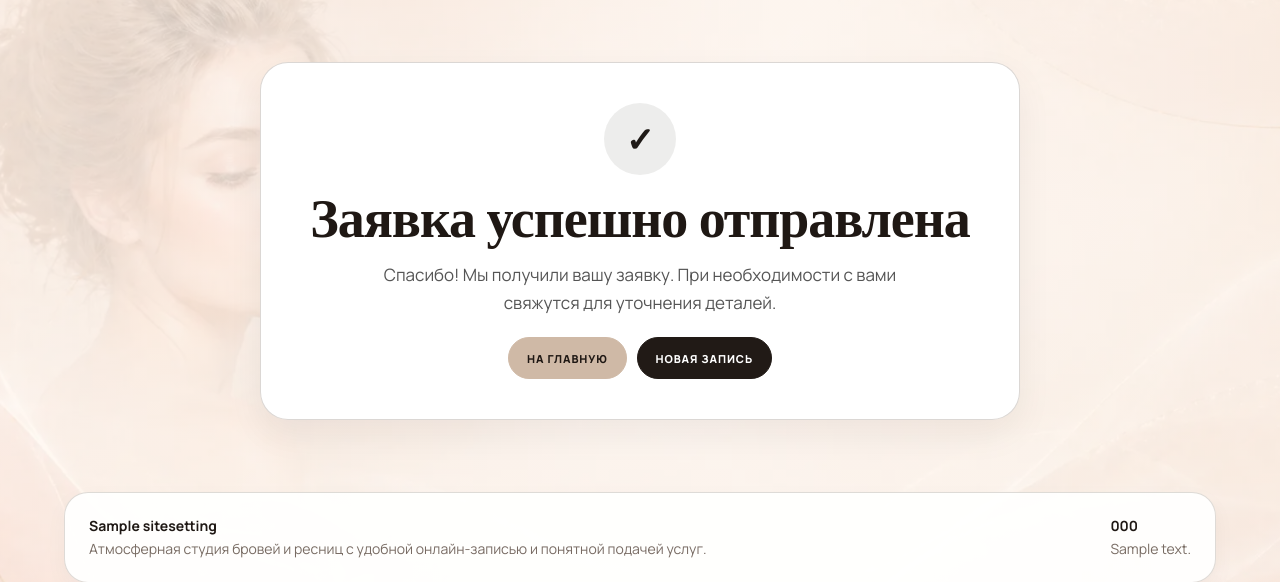
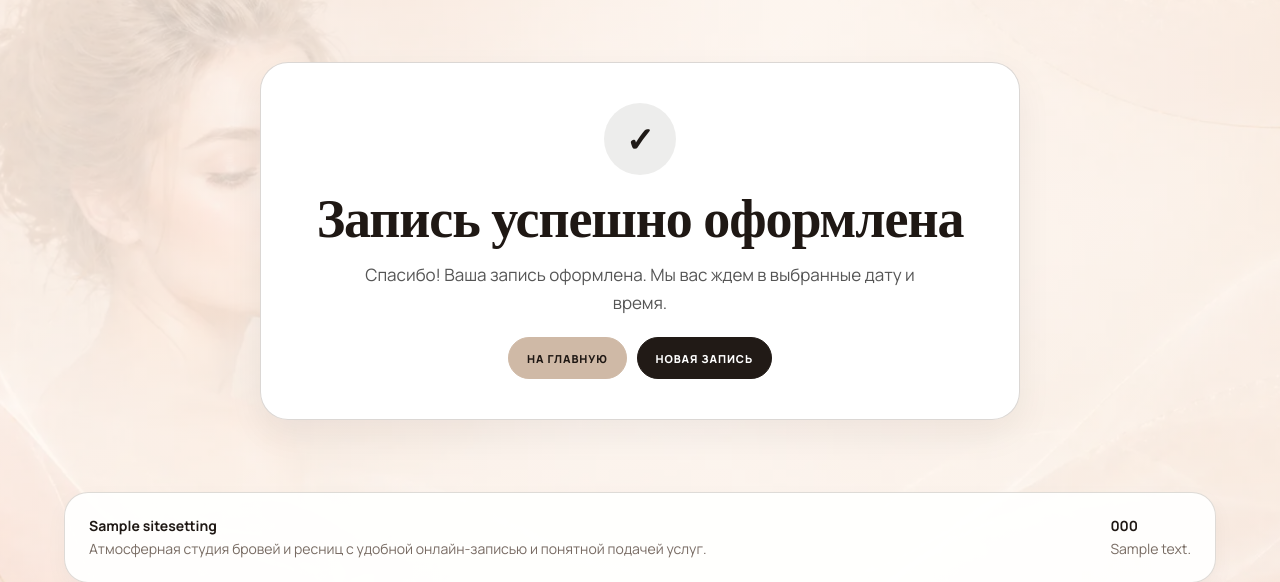
Before and after one commit to yur1on/project_Yanina, a Django app: page /booking/success/ in a window 1280 px wide. Shown: the part 61-643 px from the top of the page. Run offline with Django 5.2, Linux system fonts and the light colour scheme; tables that the repository leaves empty hold one stand-in row (values such as "Sample post").

Commit message:
Initial commit

```diff
--- a/apps/booking/views.py
+++ b/apps/booking/views.py
@@ -165,21 +165,51 @@ class PublicBookingView(View):
             "prepayment_required": service.prepayment_required,
             "phone": client.phone,
         }
+        request.session["last_booking_id"] = appointment.id
 
         notify_new_appointment(appointment)
 
-        messages.success(request, "Ваша заявка на запись успешно отправлена.")
+        messages.success(request, "Ваша запись успешно оформлена.")
         return redirect("booking:booking_success")
 
 
 class BookingSuccessView(View):
     template_name = "booking/booking_success.html"
 
+    @staticmethod
+    def _build_booking_summary(appointment):
+        local_start = timezone.localtime(appointment.start_at)
+        return {
+            "service_name": appointment.service.name,
+            "master_name": appointment.master.display_name,
+            "date": local_start.strftime("%d.%m.%Y"),
+            "time": local_start.strftime("%H:%M"),
+            "price": str(appointment.price) if appointment.price is not None else "",
+            "duration_minutes": appointment.duration_minutes,
+            "prepayment_required": appointment.service.prepayment_required,
+            "phone": appointment.client.phone,
+        }
+
     def get(self, request):
+        booking_summary = request.session.get("last_booking_summary")
+
+        if booking_summary is None:
+            appointment_id = request.session.get("last_booking_id")
+            appointment = (
+                Appointment.objects.filter(pk=appointment_id)
+                .select_related("client", "master", "service")
+                .first()
+                if appointment_id
+                else None
+            )
+            if appointment:
+                booking_summary = self._build_booking_summary(appointment)
+                request.session["last_booking_summary"] = booking_summary
+
         return render(
             request,
             self.template_name,
-            {"booking_summary": request.session.pop("last_booking_summary", None)},
+            {"booking_summary": booking_summary},
         )
 
 
--- a/templates/base.html
+++ b/templates/base.html
@@ -1,3 +1,4 @@
+{% load static %}
 <!DOCTYPE html>
 <html lang="ru">
 <head>
@@ -12,6 +13,13 @@
             {% endif %}
         {% endblock %}
     </title>
+
+    <link rel="icon" type="image/png" sizes="48x48" href="{% static 'favicons/favicon-48.png' %}">
+    <link rel="icon" type="image/png" sizes="32x32" href="{% static 'favicons/favicon-32.png' %}">
+    <link rel="icon" type="image/png" sizes="16x16" href="{% static 'favicons/favicon-16.png' %}">
+    <link rel="apple-touch-icon" sizes="180x180" href="{% static 'favicons/apple-touch-icon.png' %}">
+    <link rel="manifest" href="{% static 'favicons/site.webmanifest' %}">
+    <meta name="theme-color" content="#302f2b">
 
     <link rel="preconnect" href="https://fonts.googleapis.com">
     <link rel="preconnect" href="https://fonts.gstatic.com" crossorigin>
--- a/templates/booking/booking_form.html
+++ b/templates/booking/booking_form.html
@@ -16,7 +16,7 @@
             <div class="booking-header">
                 <span class="booking-badge">Запись онлайн</span>
                 <h1>Выберите удобное время</h1>
-                <p>Заполните форму, и мы подтвердим запись в ближайшее время.</p>
+                <p>Заполните форму, чтобы оформить запись на выбранное время.</p>
             </div>
 
             <div class="booking-grid">
@@ -135,7 +135,7 @@
                         <div class="form-actions">
                             <button type="button" class="btn-secondary" id="prevBtn" style="display: none;">Назад</button>
                             <button type="button" class="btn-primary" id="nextBtn">Далее</button>
-                            <button type="submit" class="btn-primary" id="submitBtn" style="display: none;">Отправить заявку</button>
+                            <button type="submit" class="btn-primary" id="submitBtn" style="display: none;">Оформить запись</button>
                         </div>
                     </form>
                 </div>
--- a/templates/booking/booking_success.html
+++ b/templates/booking/booking_success.html
@@ -1,34 +1,40 @@
 {% extends "base.html" %}
 {% load static %}
 
-{% block title %}Заявка отправлена{% endblock %}
+{% block title %}Запись оформлена{% endblock %}
 {% block body_class %}booking-success-page{% endblock %}
 
 {% block content %}
     <section class="section">
         <div class="content-card success-card">
             <div class="success-icon">✓</div>
-            <h1>Заявка успешно отправлена</h1>
+            <h1>Запись успешно оформлена</h1>
             <p>
-                Спасибо! Мы получили вашу заявку.
-                При необходимости с вами свяжутся для уточнения деталей.
+                Спасибо! Ваша запись оформлена.
+                Мы вас ждем в выбранные дату и время.
             </p>
 
             {% if booking_summary %}
                 <div class="success-summary">
                     <h2>Детали вашей записи</h2>
+                    <div class="success-summary__highlight">
+                        <div>
+                            <span>Дата</span>
+                            <strong>{{ booking_summary.date }}</strong>
+                        </div>
+                        <div>
+                            <span>Время</span>
+                            <strong>{{ booking_summary.time }}</strong>
+                        </div>
+                    </div>
                     <div class="success-summary__grid">
                         <div><strong>Услуга:</strong> {{ booking_summary.service_name }}</div>
                         <div><strong>Мастер:</strong> {{ booking_summary.master_name }}</div>
-                        <div><strong>Дата:</strong> {{ booking_summary.date }}</div>
-                        <div><strong>Время:</strong> {{ booking_summary.time }}</div>
                         <div><strong>Длительность:</strong> {{ booking_summary.duration_minutes }} мин</div>
-                        <div><strong>Цена:</strong> {{ booking_summary.price }} BYN</div>
+                        {% if booking_summary.price %}
+                            <div><strong>Цена:</strong> {{ booking_summary.price }} BYN</div>
+                        {% endif %}
                         <div><strong>Телефон:</strong> {{ booking_summary.phone }}</div>
-                        <div>
-                            <strong>Предоплата:</strong>
-                            {% if booking_summary.prepayment_required %}требуется{% else %}не требуется{% endif %}
-                        </div>
                     </div>
                 </div>
             {% endif %}
```
Also changed, not shown: other parts of templates/booking/booking_success.html (+33 -0 lines), static/favicons/apple-touch-icon.png (added), static/favicons/favicon-16.png (added), static/favicons/favicon-192.png (added), static/favicons/favicon-32.png (added), static/favicons/favicon-48.png (added), static/favicons/favicon-512.png (added), static/favicons/favicon-source.png (added), static/favicons/site.webmanifest (added).
